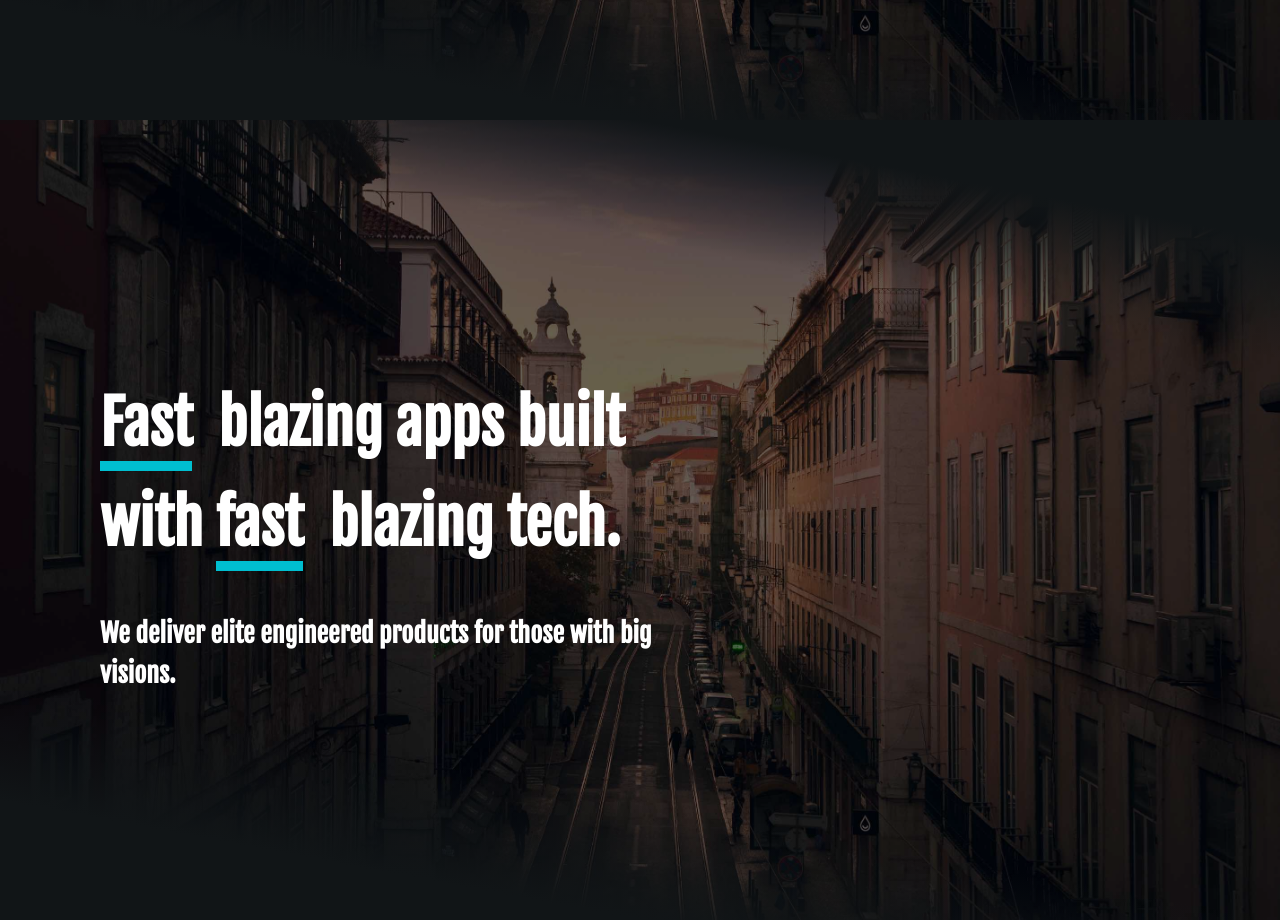
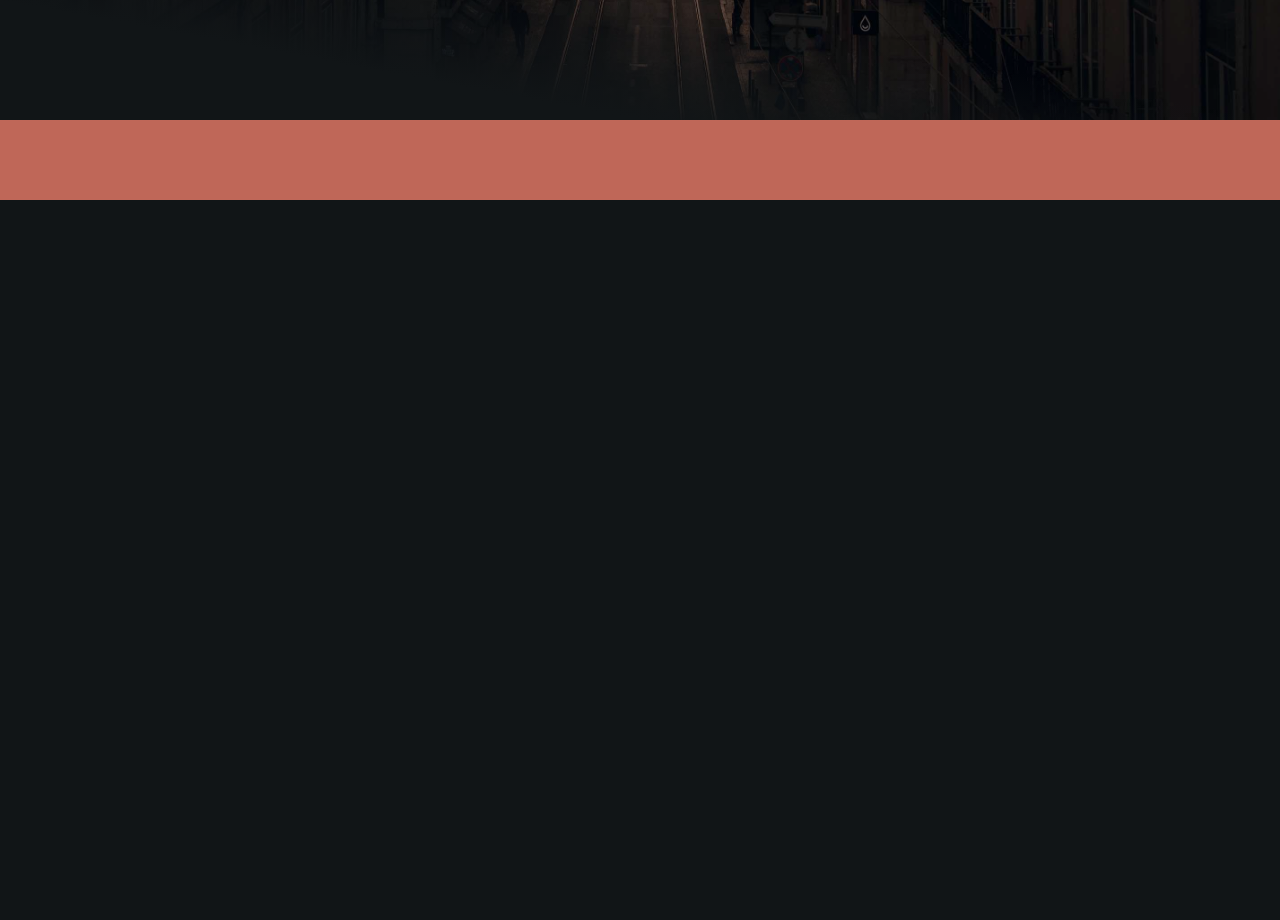
Before and after one commit to marosca-estudios/marosca-studios-website, a React (Create React App) app: page / in a window 1280 px wide. Shown: the part 680-1600 px from the top of the page. Built offline with nearby package versions, Linux system fonts and the light colour scheme.

Commit message:
Adding topbar fixed functionality after user scrolls

```diff
--- a/src/components/Navbar/index.tsx
+++ b/src/components/Navbar/index.tsx
@@ -1,4 +1,4 @@
-import React, { useState } from 'react'
+import React, { useState, useCallback, useEffect, useRef } from 'react'
 import config from 'global/config'
 import Hamburguer from 'components/Hamburguer'
 import Modal from 'components/Modal'
@@ -9,13 +9,42 @@ import {
   Nav,
 } from './styled'
 
+
+const OFFSET = 1.5
+
 const Navbar = () => {
   const [isOpen, setIsOpen] = useState(false)
+  const [showFixedNavbar, setShowFixedNavbar] = useState<boolean>();
+  const navbarRef = useRef(null);
+
+
+  const handleScroll = useCallback(() => {
+    const currentPagePosition = window.pageYOffset;
+    // @ts-ignore
+    const postSectionPosition = navbarRef.current.clientHeight / OFFSET;
+
+    if (currentPagePosition >= postSectionPosition) {
+      if (!showFixedNavbar) {
+        setShowFixedNavbar(true)
+      }
+    } else {
+      if (showFixedNavbar) {
+        setShowFixedNavbar(false)
+      }
+    }
+  }, [navbarRef, showFixedNavbar])
+
+  useEffect(() => {
+    window.addEventListener('scroll', handleScroll);
+    return () => {
+      window.removeEventListener('scroll', handleScroll);
+    }
+  }, [handleScroll])
 
   return (
     <>
-      <NavWrapper>
-        <Nav>
+      <NavWrapper ref={navbarRef}>
+        <Nav isFixed={!!showFixedNavbar}>
           <Logo>
             {config.app.name.toUpperCase()}
           </Logo>
--- a/src/components/Navbar/styled.ts
+++ b/src/components/Navbar/styled.ts
@@ -1,6 +1,11 @@
-import styled from 'styled-components'
+import styled, { css, keyframes } from 'styled-components'
 import theme from 'global/theme'
 import { mqMax } from 'utils/mediaQuery'
+
+const navbarFixed = keyframes`
+  from { opacity: 0; transform: translate(-50px, 0px) }
+  to   { opacity: 1; transform: translate(0)}
+`
 
 export const NavWrapper = styled.div`
   position: absolute;
@@ -16,10 +21,34 @@ export const Nav = styled.nav`
   justify-content: space-between;
   width: 100%;
   margin: 5rem;
+  position: relative;
+
+  align-items: center;
+
+ ${(p: { isFixed: boolean }) => p.isFixed && css`
+    position: fixed;
+    background: ${theme.colors.DARK};
+    margin: 0rem;
+    padding: 1rem 2rem;
+
+    animation: ${navbarFixed};
+    animation-duration: 1s;
+    animation-iteration-count: 1;
+
+ `};
+
+
 
   ${mqMax.mobile} {
     margin: 1.5rem;
     justify-content: space-around;
     align-items: center;
+
+    ${(p: { isFixed: boolean }) => p.isFixed && css`
+      margin: 0rem;
+  `};
+
+
+
   }
 `
--- a/src/global/theme.ts
+++ b/src/global/theme.ts
@@ -16,6 +16,8 @@ export default {
 
     PRIMARY: '#00bed0',
     PRIMARY_DARK: "#009DAF",
+
+    SALMON: '#bf6758',
   },
   zIndices: {
     MINIMAL: 1,
--- a/src/pages/Home/Sections/AboutUs/index.tsx
+++ b/src/pages/Home/Sections/AboutUs/index.tsx
@@ -1,33 +1,14 @@
 import React from 'react'
-import theme from 'global/theme'
-import BackgroundSlideshow from 'components/BackgroundSlideshow'
 import {
   Section,
-  ContentWrapper,
-  Content,
-  Slogan,
-  Text,
-  Triangle,
+  TopBar,
 } from './styled'
 import images from './images'
+import theme from 'global/theme'
 
 const AboutUs = () =>  (
   <Section>
-    <BackgroundSlideshow images={images}>
-      <Triangle />
-      <Triangle orientation="bottom" />
-      <ContentWrapper>
-        <Content>
-          <Slogan>
-            <span>Fast</span>&nbsp; blazing apps built with&nbsp;
-            <span>fast</span>&nbsp; blazing tech.
-          </Slogan>
-          <Text>
-            We deliver elite engineered products for those with big visions.
-          </Text>
-        </Content>
-      </ContentWrapper>
-    </BackgroundSlideshow>
+    <TopBar />
   </Section>
 );
 
--- a/src/pages/Home/Sections/AboutUs/styled.ts
+++ b/src/pages/Home/Sections/AboutUs/styled.ts
@@ -1,19 +1,7 @@
 import styled, { css, keyframes } from 'styled-components'
 import { mqMax, mqMin } from 'utils/mediaQuery'
 import theme from 'global/theme'
-
-const slogan = keyframes`
-  from { opacity: 0; transform: translate(50px, 0px) }
-  to   { opacity: 1; transform: translate(0)}
-`
-const text = keyframes`
-  from { opacity: 0; transform: translate(-50px, 0px) }
-  to   { opacity: 1; transform: translate(0)}
-`
-const background = keyframes`
-  0% { opacity: 0;}
-  100% { opacity: 1;}
-`
+import img from './images/img1.jpg'
 
 export const Section = styled.section`
   display: flex;
@@ -22,101 +10,15 @@ export const Section = styled.section`
   justify-content: space-evenly;
   height: 100vh;
   position: relative;
-
-  animation: ${background} ease 2s;
 `
 
-export const ContentWrapper = styled.div`
-  position: relative;
+export const TopBar = styled.div`
   display: flex;
-  flex-direction: row;
-  justify-content: center;
-  align-items: center;
-  height: 100%;
+  height: 10%;
   width: 100%;
+
+  position: absolute;
+  top: 0rem;
+
+  background: ${theme.colors.SALMON};
 `
-
-export const Content = styled.div`
-  /* Desktop */
-  ${mqMin.desktop} {
-    position: absolute;
-    left: 10rem;
-    width: 60rem;
-    align-items: center;
-  }
-
-  /* Mobile */
-  ${mqMax.desktop} {
-    padding: 2rem;
-    width: 100%;
-    align-items: center;
-    justify-content: center;
-  }
-`
-
-export const Slogan = styled.h3`
-  display: inline-block;
-  animation: ${slogan} 1s ease;
-
-  /* Desktop */
-  ${mqMin.desktop} {
-    line-height: 10rem;
-    font-size: 6rem;
-    margin-bottom: 4rem;
-
-    span {
-      border-bottom: 1rem solid ${theme.colors.PRIMARY};
-    }
-  }
-
-  /* Mobile */
-  ${mqMax.desktop} {
-    text-align: center;
-    font-size: 3.8rem;
-    line-height: 6rem;
-    margin-bottom: 1rem;
-
-    span {
-      border-bottom: 0.5rem solid ${theme.colors.PRIMARY};
-    }
-  }
-`
-
-export const Text = styled.h4`
-  animation: ${text} 1.2s ease;
-
-  /* Desktop */
-  ${mqMin.desktop} {
-    margin-top: 0;
-    font-size: 2.6rem;
-    line-height: 4rem;
-  }
-
-  /* Mobile */
-  ${mqMax.desktop} {
-    text-align: center;
-    display: flex;
-    justify-content: center;
-    margin-top: 0;
-    line-height: 3rem;
-    font-size: 1.6rem;
-  }
-`
-
-export const Triangle = styled.div`
-  position: absolute;
-  width: 100%;
-  height: 30%;
-
-
-  ${(p: { orientation?: 'top' | 'bottom'}) => !p.orientation || p.orientation === 'top'
-    ? css`
-      top: 0;
-      background: linear-gradient(to left bottom, ${theme.colors.DARK} 25%, transparent 50%);
-    `
-    : css`
-      bottom: 0;
-      background: linear-gradient(to right top, ${theme.colors.DARK} 25%, transparent 50%);
-    `
-  };
-`
--- a/src/pages/Home/Sections/HeroSection/index.tsx
+++ b/src/pages/Home/Sections/HeroSection/index.tsx
@@ -1,5 +1,4 @@
 import React from 'react'
-import theme from 'global/theme'
 import BackgroundSlideshow from 'components/BackgroundSlideshow'
 import {
   Section,
@@ -23,7 +22,7 @@ const HeroSection = () =>  (
             <span>fast</span>&nbsp; blazing tech.
           </Slogan>
           <Text>
-            We deliver elite engineered products for those with big visions.
+            Delivering elite engineered products for those with big visions.
           </Text>
         </Content>
       </ContentWrapper>
```
Also changed, not shown: 1 other file (tests, documents, lock files or other folders).
